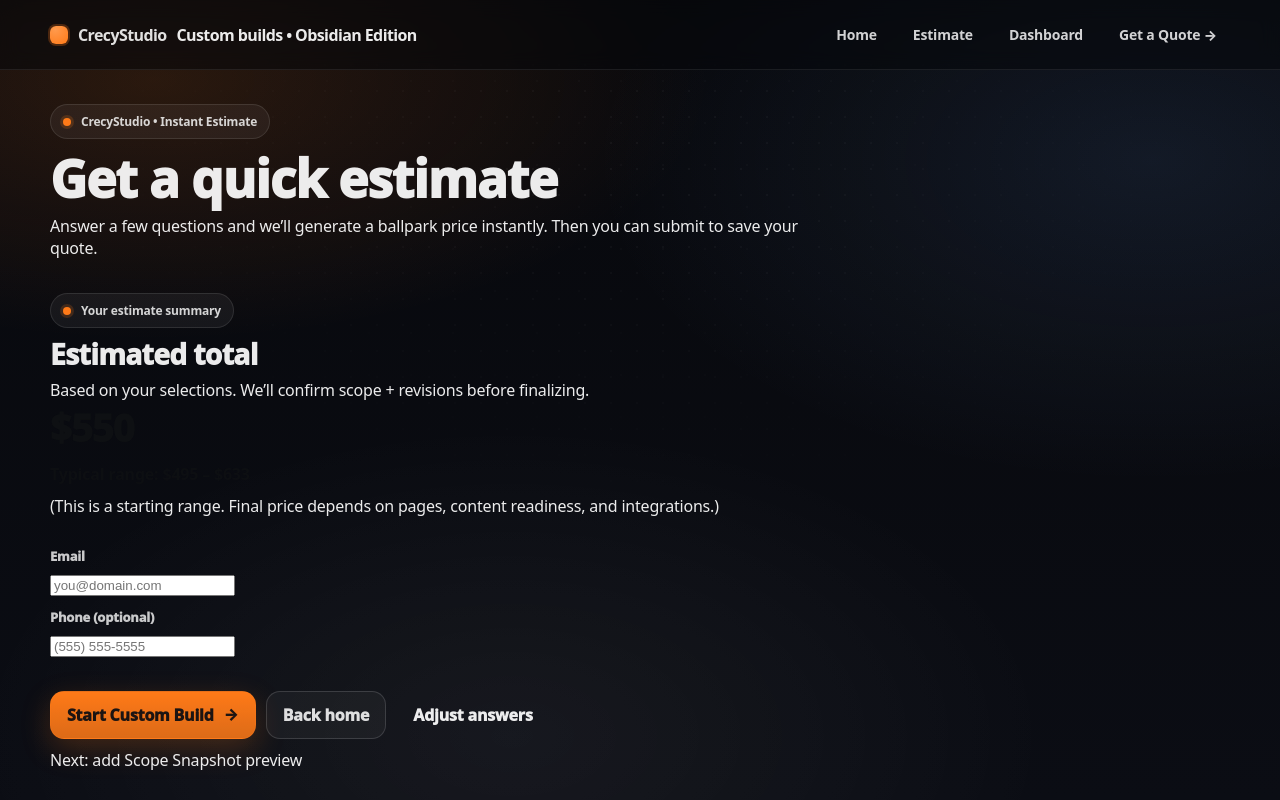
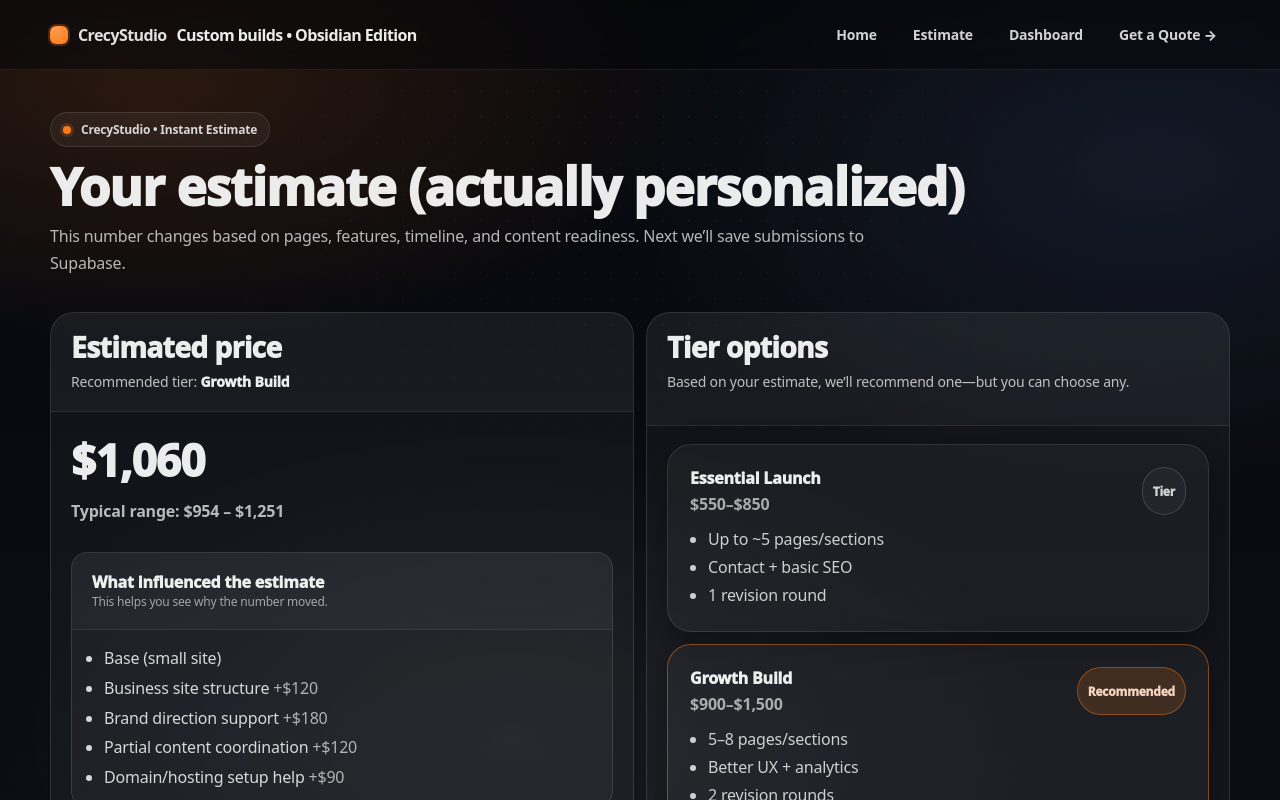
Before and after one commit to kkoly10/website-builder, a Next.js app: page /estimate in a window 1280 px wide. Shown: the top 800 px of the page. Built offline with nearby package versions, Linux system fonts and the light colour scheme.

Commit message:
Update EstimateClient.tsx

```diff
--- a/app/estimate/EstimateClient.tsx
+++ b/app/estimate/EstimateClient.tsx
@@ -11,11 +11,14 @@ type Intake = {
   intentOther: string;
   websiteType: string;
   pages: string;
+
   booking: boolean;
   payments: boolean;
   blog: boolean;
   membership: boolean;
+
   wantsAutomation: string;
+
   hasBrand: string;
   contentReady: string;
   domainHosting: string;
@@ -33,9 +36,19 @@ function pick(params: SearchParams, key: string) {
   const v = params?.[key];
   return Array.isArray(v) ? (v[0] ?? "") : (v ?? "");
 }
-
 function asBool(v: string) {
   return v === "1" || v === "true" || v === "yes" || v === "on";
+}
+
+function normalizeTimeline(t: string) {
+  const x = (t || "").toLowerCase();
+  if (x.includes("under") || x.includes("rush") || x.includes("14")) return "rush";
+  if (x.includes("4") || x.includes("+")) return "4+";
+  return "2-3";
+}
+
+function clamp(n: number, lo: number, hi: number) {
+  return Math.max(lo, Math.min(hi, n));
 }
 
 export default function EstimateClient(props: Props) {
@@ -47,67 +60,130 @@ export default function EstimateClient(props: Props) {
       mode: pick(sp, "mode") || "estimate",
       intent: pick(sp, "intent") || "business",
       intentOther: pick(sp, "intentOther") || "",
-      websiteType: pick(sp, "websiteType") || "business",
+      websiteType: pick(sp, "websiteType") || "Business",
       pages: pick(sp, "pages") || "1-3",
+
       booking: asBool(pick(sp, "booking")),
       payments: asBool(pick(sp, "payments")),
       blog: asBool(pick(sp, "blog")),
       membership: asBool(pick(sp, "membership")),
+
       wantsAutomation: pick(sp, "wantsAutomation") || "no",
-      hasBrand: pick(sp, "hasBrand") || "no",
+
+      hasBrand: pick(sp, "hasBrand") || pick(sp, "hasLogo") || "no",
       contentReady: pick(sp, "contentReady") || "some",
       domainHosting: pick(sp, "domainHosting") || "no",
-      timeline: pick(sp, "timeline") || "2-4w",
+      timeline: pick(sp, "timeline") || "2-3 weeks",
       budget: pick(sp, "budget") || "500-1000",
-      competitorUrl: pick(sp, "competitorUrl") || "",
+      competitorUrl: pick(sp, "competitorUrl") || pick(sp, "referenceWebsite") || "",
       notes: pick(sp, "notes") || "",
     };
   }, [props.intake, props.searchParams]);
 
-  const [email, setEmail] = useState(
-    props.leadEmail || pick(props.searchParams || {}, "leadEmail") || ""
-  );
-  const [phone, setPhone] = useState(
-    props.leadPhone || pick(props.searchParams || {}, "leadPhone") || ""
-  );
+  const [email, setEmail] = useState(props.leadEmail || pick(props.searchParams || {}, "leadEmail") || "");
+  const [phone, setPhone] = useState(props.leadPhone || pick(props.searchParams || {}, "leadPhone") || "");
 
-  const estimate = useMemo(() => {
+  const pricing = useMemo(() => {
+    // System 2 baselines
     let base = 550;
 
-    // pages
-    if (intake.pages === "4-6") base += 250;
-    if (intake.pages === "7-10") base += 600;
-    if (intake.pages === "10+") base += 1100;
+    const breakdown: { label: string; amount: number }[] = [];
+
+    // pages (accept both formats: 1-3, 4-5, 6-8, 9+ etc.)
+    const pages = (intake.pages || "").toLowerCase();
+    if (pages.includes("1-3") || pages.includes("1") || pages.includes("3")) {
+      breakdown.push({ label: "Base (small site)", amount: 0 });
+    } else if (pages.includes("4") || pages.includes("5")) {
+      base += 220;
+      breakdown.push({ label: "More pages (4–5)", amount: 220 });
+    } else if (pages.includes("6") || pages.includes("7") || pages.includes("8")) {
+      base += 520;
+      breakdown.push({ label: "More pages (6–8)", amount: 520 });
+    } else {
+      base += 900;
+      breakdown.push({ label: "Large site (9+)", amount: 900 });
+    }
+
+    // website type signal
+    const wt = (intake.websiteType || "").toLowerCase();
+    if (wt.includes("ecom")) {
+      base += 450;
+      breakdown.push({ label: "E-commerce complexity", amount: 450 });
+    } else if (wt.includes("portfolio") || wt.includes("landing")) {
+      base += 0;
+    } else {
+      base += 120;
+      breakdown.push({ label: "Business site structure", amount: 120 });
+    }
 
     // features
-    if (intake.booking) base += 180;
-    if (intake.payments) base += 300;
-    if (intake.blog) base += 150;
-    if (intake.membership) base += 500;
+    if (intake.booking) {
+      base += 220;
+      breakdown.push({ label: "Booking / scheduling", amount: 220 });
+    }
+    if (intake.payments) {
+      base += 380;
+      breakdown.push({ label: "Payments / checkout", amount: 380 });
+    }
+    if (intake.blog) {
+      base += 160;
+      breakdown.push({ label: "Blog setup", amount: 160 });
+    }
+    if (intake.membership) {
+      base += 520;
+      breakdown.push({ label: "Membership / gated content", amount: 520 });
+    }
 
     // automation
-    if (intake.wantsAutomation === "yes") base += 250;
+    if ((intake.wantsAutomation || "").toLowerCase() === "yes") {
+      base += 260;
+      breakdown.push({ label: "Automations", amount: 260 });
+    }
+
+    // brand + content readiness affect effort
+    const hasBrand = (intake.hasBrand || "").toLowerCase();
+    if (hasBrand === "no") {
+      base += 180;
+      breakdown.push({ label: "Brand direction support", amount: 180 });
+    }
+
+    const contentReady = (intake.contentReady || "").toLowerCase();
+    if (contentReady.includes("not")) {
+      base += 240;
+      breakdown.push({ label: "Content help / placeholders", amount: 240 });
+    } else if (contentReady.includes("some")) {
+      base += 120;
+      breakdown.push({ label: "Partial content coordination", amount: 120 });
+    }
+
+    const dh = (intake.domainHosting || "").toLowerCase();
+    if (dh === "no") {
+      base += 90;
+      breakdown.push({ label: "Domain/hosting setup help", amount: 90 });
+    }
 
     // timeline
-    if (intake.timeline === "rush") base += 300;
+    const tl = normalizeTimeline(intake.timeline);
+    if (tl === "rush") {
+      base += 300;
+      breakdown.push({ label: "Rush timeline", amount: 300 });
+    }
 
-    // content readiness (more work if none)
-    if (intake.contentReady === "none") base += 250;
+    // clamp into your System 2 range
+    const total = clamp(Math.round(base), 550, 3500);
 
-    // clamp
-    const min = 550;
-    const max = 3500;
-    const total = Math.max(min, Math.min(max, base));
+    const rangeLow = Math.round(total * 0.9);
+    const rangeHigh = Math.round(total * 1.18);
 
-    return {
-      total,
-      rangeLow: Math.round(total * 0.9),
-      rangeHigh: Math.round(total * 1.15),
-    };
+    // recommend tier based on total
+    const tier =
+      total <= 850 ? "Essential Launch" : total <= 1500 ? "Growth Build" : "Premium Platform";
+
+    return { total, rangeLow, rangeHigh, tier, breakdown };
   }, [intake]);
 
   return (
-    <main className="container" style={{ padding: "34px 0 70px", position: "relative", zIndex: 1 }}>
+    <main className="container" style={{ padding: "42px 0 80px" }}>
       <div className="kicker">
         <span className="kickerDot" aria-hidden="true" />
         CrecyStudio • Instant Estimate
@@ -115,85 +191,149 @@ export default function EstimateClient(props: Props) {
 
       <div style={{ height: 12 }} />
 
-      <h1 className="h1">Get a quick estimate</h1>
-      <p style={{ maxWidth: 760, marginTop: 10 }}>
-        Answer a few questions and we’ll generate a ballpark price instantly. Then you can submit to save your quote.
+      <h1 className="h1">Your estimate (actually personalized)</h1>
+      <p className="p" style={{ maxWidth: 860, marginTop: 10 }}>
+        This number changes based on pages, features, timeline, and content readiness. Next we’ll save submissions to Supabase.
       </p>
 
       <div style={{ height: 18 }} />
 
-      {/* ✅ Paper Surface: fixes legibility permanently */}
-      <section className="formPaper">
-        <div className="paperHead">
-          <div className="kicker paperKicker">
-            <span className="kickerDot" aria-hidden="true" />
-            Your estimate summary
-          </div>
-          <h2 className="h2 paperH2" style={{ marginTop: 10 }}>
-            Estimated total
-          </h2>
-          <div className="paperText" style={{ marginTop: 8 }}>
-            Based on your selections. We’ll confirm scope + revisions before finalizing.
+      <div className="grid2">
+        {/* LEFT: estimate */}
+        <section className="panel">
+          <div className="panelHeader">
+            <h2 className="h2">Estimated price</h2>
+            <div className="pDark" style={{ marginTop: 8 }}>
+              Recommended tier: <span style={{ color: "rgba(255,255,255,0.92)", fontWeight: 950 }}>{pricing.tier}</span>
             </div>
           </div>
 
-        <div className="paperBody">
+          <div className="panelBody">
             <div style={{ display: "grid", gap: 10 }}>
-            <div style={{ fontSize: 38, fontWeight: 980, letterSpacing: -0.8, color: "rgba(15,17,20,0.92)" }}>
-              ${estimate.total.toLocaleString()}
+              <div style={{ fontSize: 44, fontWeight: 950, letterSpacing: -0.8 }}>
+                ${pricing.total.toLocaleString()}
               </div>
 
-            <div style={{ fontWeight: 900, color: "rgba(15,17,20,0.72)" }}>
-              Typical range: ${estimate.rangeLow.toLocaleString()} – ${estimate.rangeHigh.toLocaleString()}
-            </div>
-
-            {/* This is the “parentheses / small text” fix */}
-            <div className="hint">
-              (This is a starting range. Final price depends on pages, content readiness, and integrations.)
+              <div style={{ color: "rgba(255,255,255,0.70)", fontWeight: 850 }}>
+                Typical range: ${pricing.rangeLow.toLocaleString()} – ${pricing.rangeHigh.toLocaleString()}
               </div>
 
               <div style={{ height: 10 }} />
 
+              <div className="panel" style={{ borderRadius: 16 }}>
+                <div className="panelHeader" style={{ borderBottom: "1px solid rgba(255,255,255,0.08)" }}>
+                  <div style={{ fontWeight: 950 }}>What influenced the estimate</div>
+                  <div className="smallNote">This helps you see why the number moved.</div>
+                </div>
+                <div className="panelBody" style={{ padding: 14 }}>
+                  <ul style={{ margin: 0, paddingLeft: 18, lineHeight: 1.85, color: "rgba(255,255,255,0.82)" }}>
+                    {pricing.breakdown.map((b) => (
+                      <li key={b.label}>
+                        {b.label}{" "}
+                        {b.amount > 0 ? (
+                          <span style={{ color: "rgba(255,255,255,0.65)" }}>+${b.amount}</span>
+                        ) : null}
+                      </li>
+                    ))}
+                  </ul>
+                </div>
+              </div>
+
+              <div style={{ height: 8 }} />
+
               <div style={{ display: "grid", gap: 12 }}>
                 <div>
                   <div className="fieldLabel">Email</div>
-                <input
-                  value={email}
-                  onChange={(e) => setEmail(e.target.value)}
-                  placeholder="you@domain.com"
-                />
+                  <input className="input" value={email} onChange={(e) => setEmail(e.target.value)} placeholder="you@domain.com" />
                 </div>
 
                 <div>
                   <div className="fieldLabel">Phone (optional)</div>
-                <input
-                  value={phone}
-                  onChange={(e) => setPhone(e.target.value)}
-                  placeholder="(555) 555-5555"
-                />
+                  <input className="input" value={phone} onChange={(e) => setPhone(e.target.value)} placeholder="(555) 555-5555" />
                 </div>
               </div>
 
-            <div style={{ height: 14 }} />
+              <div style={{ height: 12 }} />
 
-            <div style={{ display: "flex", gap: 10, flexWrap: "wrap" }}>
+              <div className="row">
                 <Link className="btn btnPrimary" href="/build">
-                Start Custom Build <span className="btnArrow">→</span>
+                  Edit answers <span className="btnArrow">→</span>
                 </Link>
                 <Link className="btn btnGhost" href="/">
                   Back home
                 </Link>
-              <Link className="btn" href="/estimate">
-                Adjust answers
-              </Link>
               </div>
 
-            <div className="hint">
+              <div className="smallNote">
                 Next: add Scope Snapshot preview
               </div>
             </div>
           </div>
         </section>
+
+        {/* RIGHT: tiers */}
+        <section className="panel">
+          <div className="panelHeader">
+            <h2 className="h2">Tier options</h2>
+            <p className="pDark" style={{ marginTop: 8 }}>
+              Based on your estimate, we’ll recommend one—but you can choose any.
+            </p>
+          </div>
+
+          <div className="panelBody" style={{ display: "grid", gap: 12 }}>
+            <TierMini
+              name="Essential Launch"
+              price="$550–$850"
+              hot={pricing.tier === "Essential Launch"}
+              bullets={["Up to ~5 pages/sections", "Contact + basic SEO", "1 revision round"]}
+            />
+            <TierMini
+              name="Growth Build"
+              price="$900–$1,500"
+              hot={pricing.tier === "Growth Build"}
+              bullets={["5–8 pages/sections", "Better UX + analytics", "2 revision rounds"]}
+            />
+            <TierMini
+              name="Premium Platform"
+              price="$1,700–$3,500+"
+              hot={pricing.tier === "Premium Platform"}
+              bullets={["Custom features/integrations", "Performance focus", "2–3 revision rounds"]}
+            />
+          </div>
+        </section>
+      </div>
     </main>
   );
 }
+
+function TierMini({
+  name,
+  price,
+  bullets,
+  hot,
+}: {
+  name: string;
+  price: string;
+  bullets: string[];
+  hot?: boolean;
+}) {
+  return (
+    <div className="card" style={{ background: "rgba(255,255,255,0.04)", borderColor: hot ? "rgba(255,122,24,0.45)" : "rgba(255,255,255,0.10)" }}>
+      <div className="cardInner">
+        <div style={{ display: "flex", justifyContent: "space-between", gap: 12 }}>
+          <div>
+            <div style={{ fontWeight: 950 }}>{name}</div>
+            <div style={{ color: "rgba(255,255,255,0.62)", fontWeight: 850, marginTop: 4 }}>{price}</div>
+          </div>
+          <div className={`badge ${hot ? "badgeHot" : ""}`}>{hot ? "Recommended" : "Tier"}</div>
+        </div>
+
+        <ul style={{ margin: "10px 0 0", paddingLeft: 18, color: "rgba(255,255,255,0.78)", lineHeight: 1.75 }}>
+          {bullets.map((b) => (
+            <li key={b}>{b}</li>
+          ))}
+        </ul>
+      </div>
+    </div>
+  );
+}
```
Lines whose indentation alone changed are shown as unchanged.
